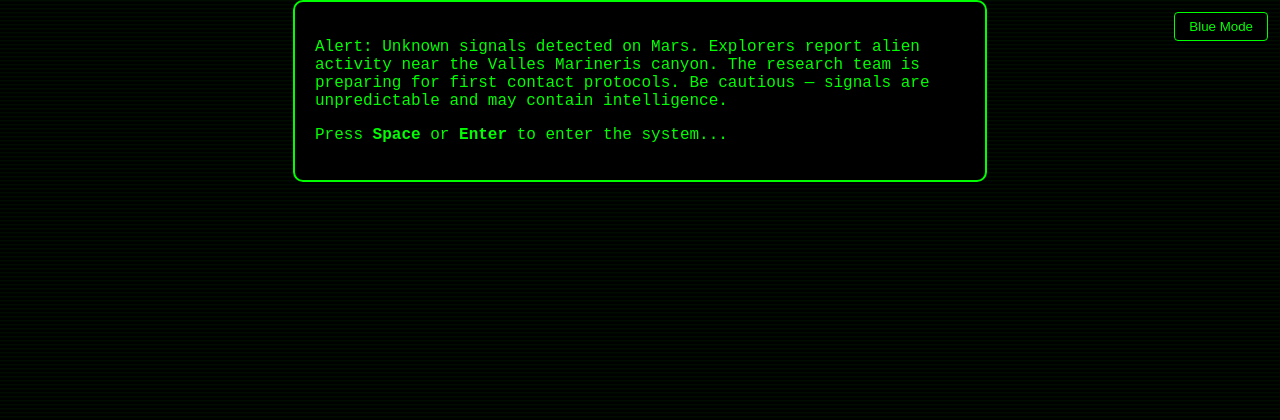
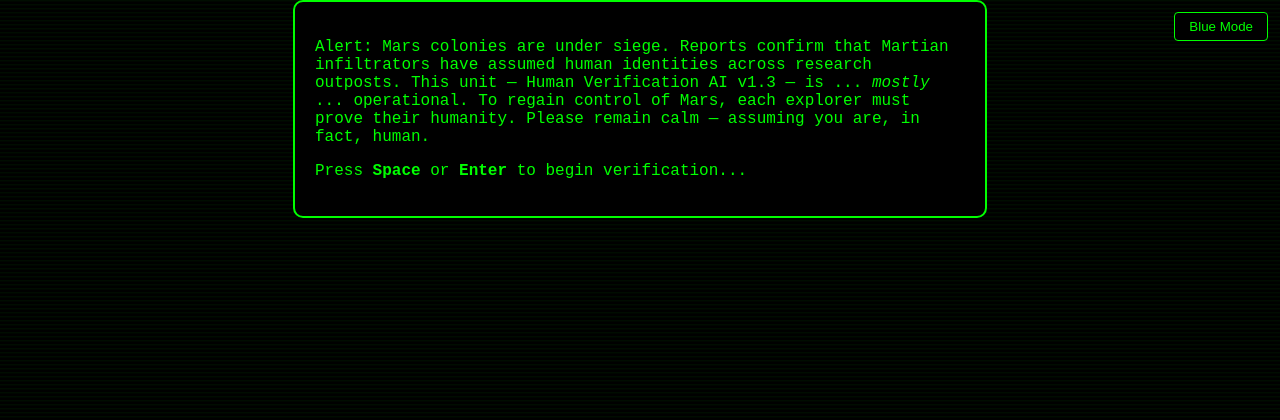
Before and after one commit to Scottd28/ReDoHackathon, a Flask app: page / in a window 1280 px wide. Shown: the top 420 px of the page. Run offline with Flask 3, Linux system fonts and the light colour scheme.

Commit message:
Fixed beginning

```diff
--- a/templates/index.html
+++ b/templates/index.html
@@ -10,9 +10,11 @@
 <button id="theme-toggle" class="top-toggle">Blue Mode</button>
 
 <div id="intro-screen">
-    <p>Alert: Unknown signals detected on Mars. Explorers report alien activity near the Valles Marineris canyon.
-    The research team is preparing for first contact protocols. Be cautious — signals are unpredictable and may contain intelligence.</p>
-    <p class="center">Press <strong>Space</strong> or <strong>Enter</strong> to enter the system...</p>
+    <p>Alert: Mars colonies are under siege. Reports confirm that Martian infiltrators have assumed human identities across research outposts.
+This unit — Human Verification AI v1.3 — is ... <em>mostly</em> ... operational.
+To regain control of Mars, each explorer must prove their humanity.
+    Please remain calm — assuming you are, in fact, human.</p>
+    <p class="center">Press <strong>Space</strong> or <strong>Enter</strong> to begin verification...</p>
 </div>
 
 <div id="chat-screen">
```
